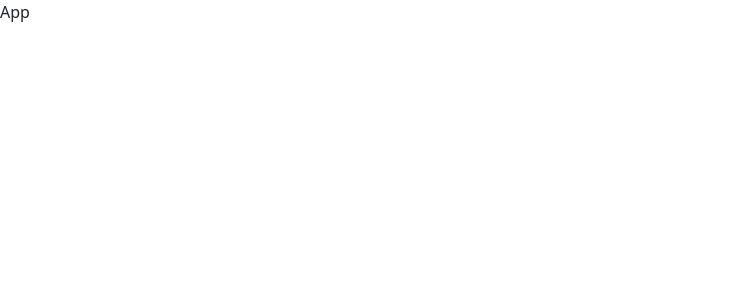
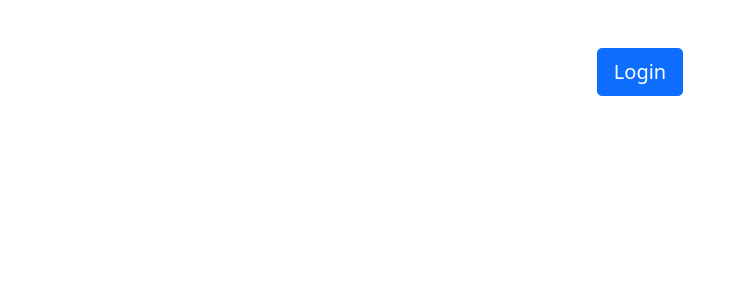
Before and after one commit to Rishu2000/pixelVision-Assignment, a React (Create React App) app in the folder client/: page / in a window 1280 px wide. Shown: the top 300 px of the page, without its empty margins (0-746 px from the left). Built offline with nearby package versions, Linux system fonts and the light colour scheme.

Commit message:
Created a login button.

```diff
--- a/client/src/App.js
+++ b/client/src/App.js
@@ -3,8 +3,10 @@ import "./App.css"
 
 const App = () => {
   return (
-    <div>
-      App
+    <div style={{display: 'flex', justifyContent: 'center'}} className="pt-5">
+      <button className="btn btn-primary btn-lg">
+        Login
+      </button>
     </div>
   )
 }
```
